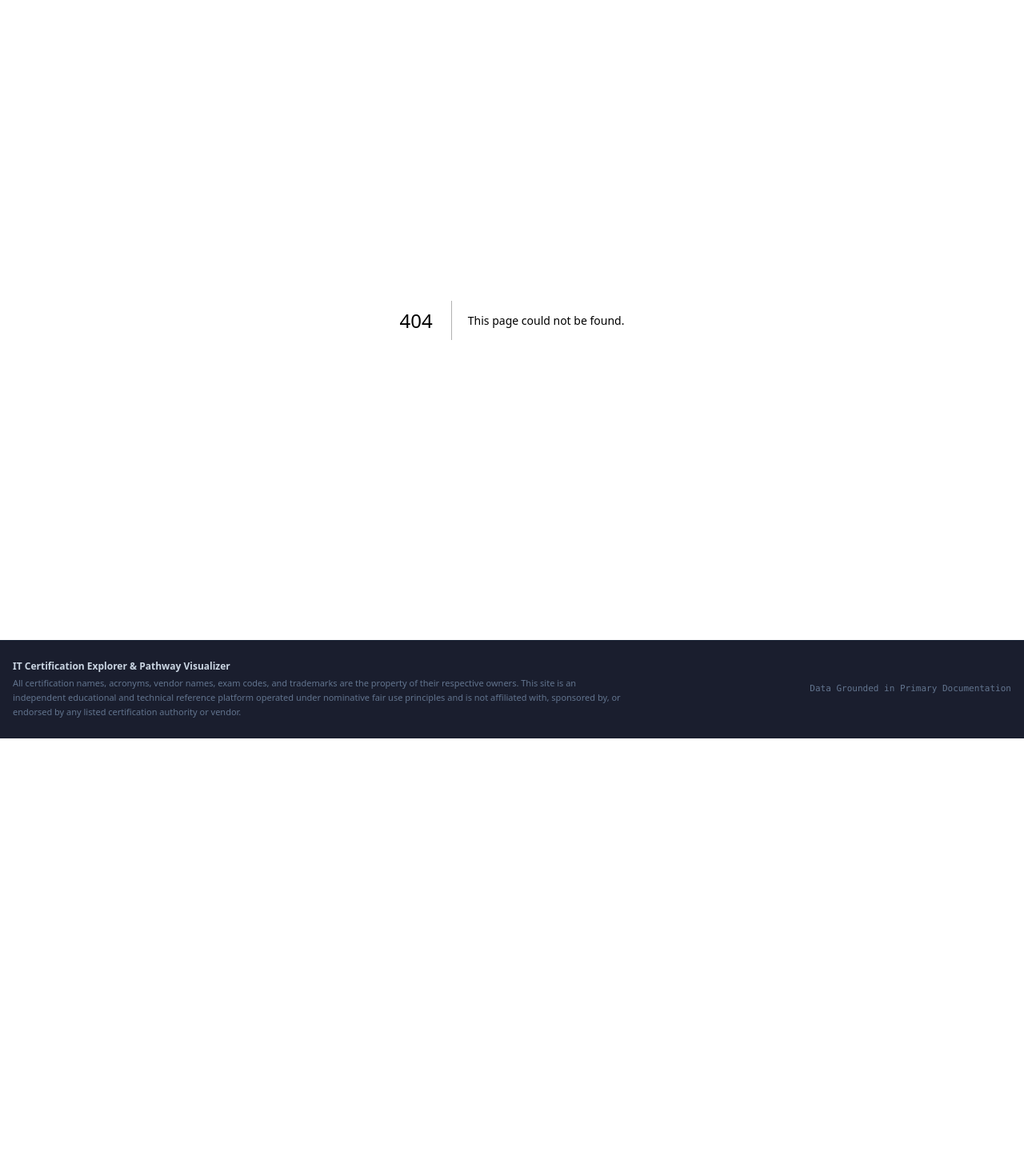
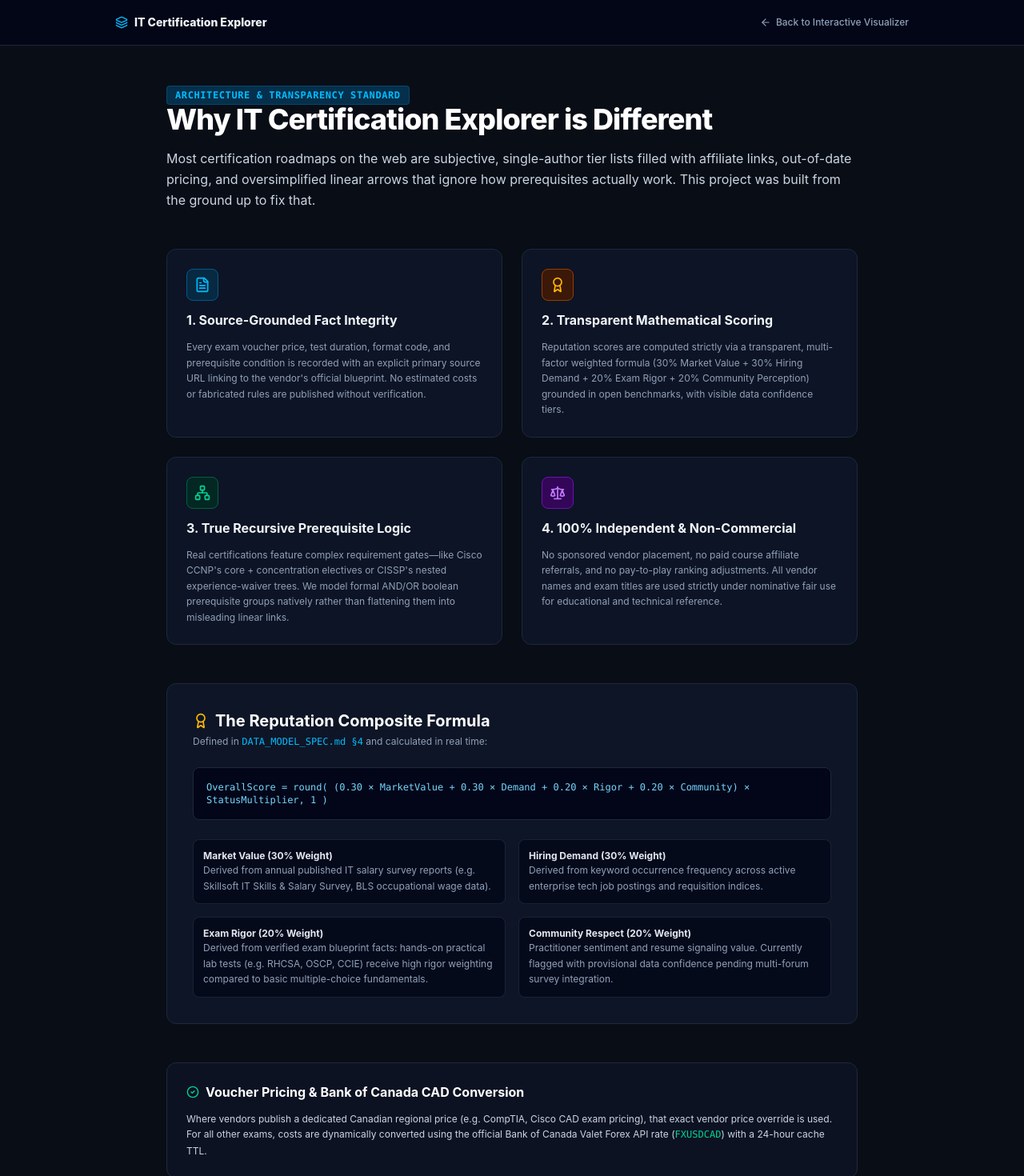
Before and after one commit to StickwoodJr/it-cert-explorer, a Next.js app: page /about in a window 1280 px wide. Before the commit this address had no page. Shown: the top 1470 px of the page at 80% size. Before the commit the page ends 923 px from the top, so only its background shows below. Built offline with nearby package versions, Linux system fonts and the light colour scheme.

Commit message:
feat(pages): add dedicated About & Transparency Methodology page explaining why project is different

```diff
--- /dev/null
+++ b/src/app/about/page.tsx
@@ -0,0 +1,155 @@
+import React from 'react';
+import Link from 'next/link';
+import {
+  Layers,
+  Award,
+  ShieldCheck,
+  BookOpen,
+  ArrowLeft,
+  Sparkles,
+  Scale,
+  FileText,
+  HelpCircle,
+  Network,
+  CheckCircle2,
+} from 'lucide-react';
+
+export default function AboutPage() {
+  return (
+    <div className="min-h-screen bg-[#090d16] text-slate-100 font-sans pb-20">
+      {/* Header */}
+      <header className="border-b border-slate-800 bg-slate-950/80 backdrop-blur sticky top-0 z-30">
+        <div className="max-w-5xl mx-auto px-4 h-14 flex items-center justify-between">
+          <Link href="/" className="flex items-center gap-2 font-extrabold text-slate-100 text-sm hover:text-sky-400 transition">
+            <Layers className="w-4 h-4 text-sky-400" />
+            <span>IT Certification Explorer</span>
+          </Link>
+          <Link
+            href="/"
+            className="inline-flex items-center gap-1.5 text-xs text-slate-400 hover:text-sky-400 transition font-medium"
+          >
+            <ArrowLeft className="w-3.5 h-3.5" />
+            Back to Interactive Visualizer
+          </Link>
+        </div>
+      </header>
+
+      {/* Hero */}
+      <main className="max-w-4xl mx-auto px-4 pt-12 space-y-12">
+        <div className="space-y-4">
+          <span className="text-xs font-mono uppercase px-2.5 py-1 rounded bg-sky-950 text-sky-400 border border-sky-800/60 font-bold tracking-wider">
+            Architecture & Transparency Standard
+          </span>
+          <h1 className="text-3xl sm:text-4xl font-extrabold text-white tracking-tight">
+            Why IT Certification Explorer is Different
+          </h1>
+          <p className="text-base text-slate-300 leading-relaxed">
+            Most certification roadmaps on the web are subjective, single-author tier lists filled with affiliate links, out-of-date pricing, and oversimplified linear arrows that ignore how prerequisites actually work. This project was built from the ground up to fix that.
+          </p>
+        </div>
+
+        {/* 4 Core Pillars Grid */}
+        <div className="grid grid-cols-1 sm:grid-cols-2 gap-6">
+          {/* Pillar 1 */}
+          <div className="p-6 rounded-xl bg-slate-900/70 border border-slate-800 space-y-3">
+            <div className="w-10 h-10 rounded-lg bg-sky-950/80 border border-sky-800 flex items-center justify-center text-sky-400">
+              <FileText className="w-5 h-5" />
+            </div>
+            <h3 className="text-base font-bold text-slate-100">1. Source-Grounded Fact Integrity</h3>
+            <p className="text-xs text-slate-400 leading-relaxed">
+              Every exam voucher price, test duration, format code, and prerequisite condition is recorded with an explicit primary source URL linking to the vendor&apos;s official blueprint. No estimated costs or fabricated rules are published without verification.
+            </p>
+          </div>
+
+          {/* Pillar 2 */}
+          <div className="p-6 rounded-xl bg-slate-900/70 border border-slate-800 space-y-3">
+            <div className="w-10 h-10 rounded-lg bg-amber-950/80 border border-amber-800 flex items-center justify-center text-amber-400">
+              <Award className="w-5 h-5" />
+            </div>
+            <h3 className="text-base font-bold text-slate-100">2. Transparent Mathematical Scoring</h3>
+            <p className="text-xs text-slate-400 leading-relaxed">
+              Reputation scores are computed strictly via a transparent, multi-factor weighted formula (30% Market Value + 30% Hiring Demand + 20% Exam Rigor + 20% Community Perception) grounded in open benchmarks, with visible data confidence tiers.
+            </p>
+          </div>
+
+          {/* Pillar 3 */}
+          <div className="p-6 rounded-xl bg-slate-900/70 border border-slate-800 space-y-3">
+            <div className="w-10 h-10 rounded-lg bg-emerald-950/80 border border-emerald-800 flex items-center justify-center text-emerald-400">
+              <Network className="w-5 h-5" />
+            </div>
+            <h3 className="text-base font-bold text-slate-100">3. True Recursive Prerequisite Logic</h3>
+            <p className="text-xs text-slate-400 leading-relaxed">
+              Real certifications feature complex requirement gates—like Cisco CCNP&apos;s core + concentration electives or CISSP&apos;s nested experience-waiver trees. We model formal AND/OR boolean prerequisite groups natively rather than flattening them into misleading linear links.
+            </p>
+          </div>
+
+          {/* Pillar 4 */}
+          <div className="p-6 rounded-xl bg-slate-900/70 border border-slate-800 space-y-3">
+            <div className="w-10 h-10 rounded-lg bg-purple-950/80 border border-purple-800 flex items-center justify-center text-purple-400">
+              <Scale className="w-5 h-5" />
+            </div>
+            <h3 className="text-base font-bold text-slate-100">4. 100% Independent & Non-Commercial</h3>
+            <p className="text-xs text-slate-400 leading-relaxed">
+              No sponsored vendor placement, no paid course affiliate referrals, and no pay-to-play ranking adjustments. All vendor names and exam titles are used strictly under nominative fair use for educational and technical reference.
+            </p>
+          </div>
+        </div>
+
+        {/* Mathematical Composite Formula Breakdown Section */}
+        <section className="p-6 sm:p-8 rounded-xl bg-slate-900/80 border border-slate-800 space-y-6">
+          <div className="space-y-1">
+            <h2 className="text-xl font-bold text-white flex items-center gap-2">
+              <Award className="w-5 h-5 text-amber-400" />
+              The Reputation Composite Formula
+            </h2>
+            <p className="text-xs text-slate-400">
+              Defined in <code className="font-mono text-sky-400">DATA_MODEL_SPEC.md §4</code> and calculated in real time:
+            </p>
+          </div>
+
+          <div className="p-4 rounded-lg bg-slate-950 font-mono text-xs text-sky-300 border border-slate-800 overflow-x-auto">
+            OverallScore = round( (0.30 × MarketValue + 0.30 × Demand + 0.20 × Rigor + 0.20 × Community) × StatusMultiplier, 1 )
+          </div>
+
+          <div className="grid grid-cols-1 sm:grid-cols-2 gap-4 text-xs">
+            <div className="p-3 bg-slate-950/70 rounded-lg border border-slate-800/80 space-y-1">
+              <span className="font-bold text-slate-200">Market Value (30% Weight)</span>
+              <p className="text-slate-400 leading-relaxed">
+                Derived from annual published IT salary survey reports (e.g. Skillsoft IT Skills & Salary Survey, BLS occupational wage data).
+              </p>
+            </div>
+            <div className="p-3 bg-slate-950/70 rounded-lg border border-slate-800/80 space-y-1">
+              <span className="font-bold text-slate-200">Hiring Demand (30% Weight)</span>
+              <p className="text-slate-400 leading-relaxed">
+                Derived from keyword occurrence frequency across active enterprise tech job postings and requisition indices.
+              </p>
+            </div>
+            <div className="p-3 bg-slate-950/70 rounded-lg border border-slate-800/80 space-y-1">
+              <span className="font-bold text-slate-200">Exam Rigor (20% Weight)</span>
+              <p className="text-slate-400 leading-relaxed">
+                Derived from verified exam blueprint facts: hands-on practical lab tests (e.g. RHCSA, OSCP, CCIE) receive high rigor weighting compared to basic multiple-choice fundamentals.
+              </p>
+            </div>
+            <div className="p-3 bg-slate-950/70 rounded-lg border border-slate-800/80 space-y-1">
+              <span className="font-bold text-slate-200">Community Respect (20% Weight)</span>
+              <p className="text-slate-400 leading-relaxed">
+                Practitioner sentiment and resume signaling value. Currently flagged with provisional data confidence pending multi-forum survey integration.
+              </p>
+            </div>
+          </div>
+        </section>
+
+        {/* Currency & CAD Conversion Methodology */}
+        <section className="p-6 rounded-xl bg-slate-900/60 border border-slate-800 space-y-3 text-xs text-slate-300">
+          <h3 className="text-base font-bold text-white flex items-center gap-2">
+            <CheckCircle2 className="w-4 h-4 text-emerald-400" />
+            Voucher Pricing & Bank of Canada CAD Conversion
+          </h3>
+          <p className="leading-relaxed">
+            Where vendors publish a dedicated Canadian regional price (e.g. CompTIA, Cisco CAD exam pricing), that exact vendor price override is used. For all other exams, costs are dynamically converted using the official Bank of Canada Valet Forex API rate (<code className="font-mono text-emerald-400">FXUSDCAD</code>) with a 24-hour cache TTL.
+          </p>
+        </section>
+      </main>
+    </div>
+  );
+}
--- a/src/app/layout.tsx
+++ b/src/app/layout.tsx
@@ -1,4 +1,5 @@
 import type { Metadata } from 'next';
+import Link from 'next/link';
 import './globals.css';
 
 export const metadata: Metadata = {
@@ -27,8 +28,11 @@ export default function RootLayout({
                 All certification names, acronyms, vendor names, exam codes, and trademarks are the property of their respective owners. This site is an independent educational and technical reference platform operated under nominative fair use principles and is not affiliated with, sponsored by, or endorsed by any listed certification authority or vendor.
               </p>
             </div>
-            <div className="text-[11px] text-slate-500 shrink-0 font-mono text-right">
-              Data Grounded in Primary Documentation
+            <div className="flex flex-col sm:items-end gap-1.5 text-[11px] text-slate-500 shrink-0 font-mono">
+              <Link href="/about" className="text-sky-400 hover:text-sky-300 transition font-sans font-semibold">
+                Why this project is different →
+              </Link>
+              <span>Data Grounded in Primary Documentation</span>
             </div>
           </div>
         </footer>
--- a/src/app/page.tsx
+++ b/src/app/page.tsx
@@ -76,6 +76,15 @@ export default async function HomePage() {
             <span className="text-[10px] font-mono uppercase px-2 py-0.5 rounded bg-sky-950 text-sky-400 border border-sky-800/60 font-semibold">
               v1.0 Technical Release
             </span>
+          </div>
+
+          <div className="flex items-center gap-3">
+            <Link
+              href="/about"
+              className="text-xs text-slate-400 hover:text-sky-400 font-medium px-3 py-1 rounded bg-slate-900 border border-slate-800 hover:border-slate-700 transition"
+            >
+              Why this project is different →
+            </Link>
           </div>
         </div>
       </header>
```
